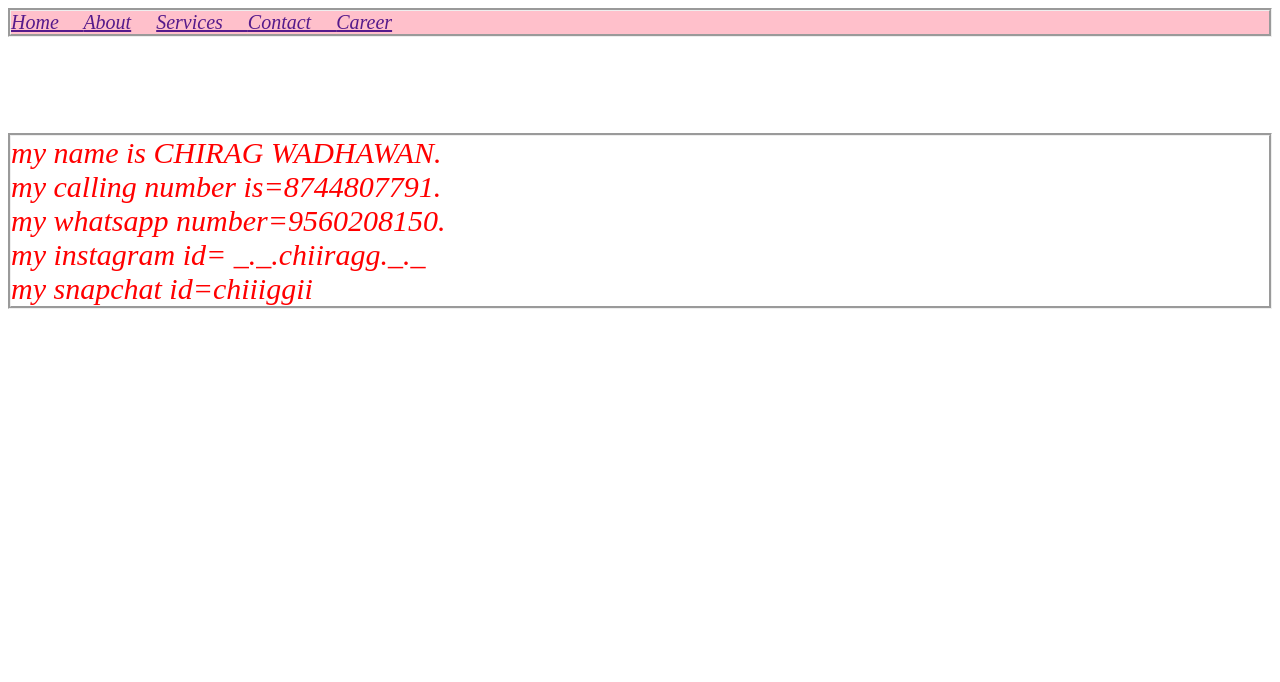
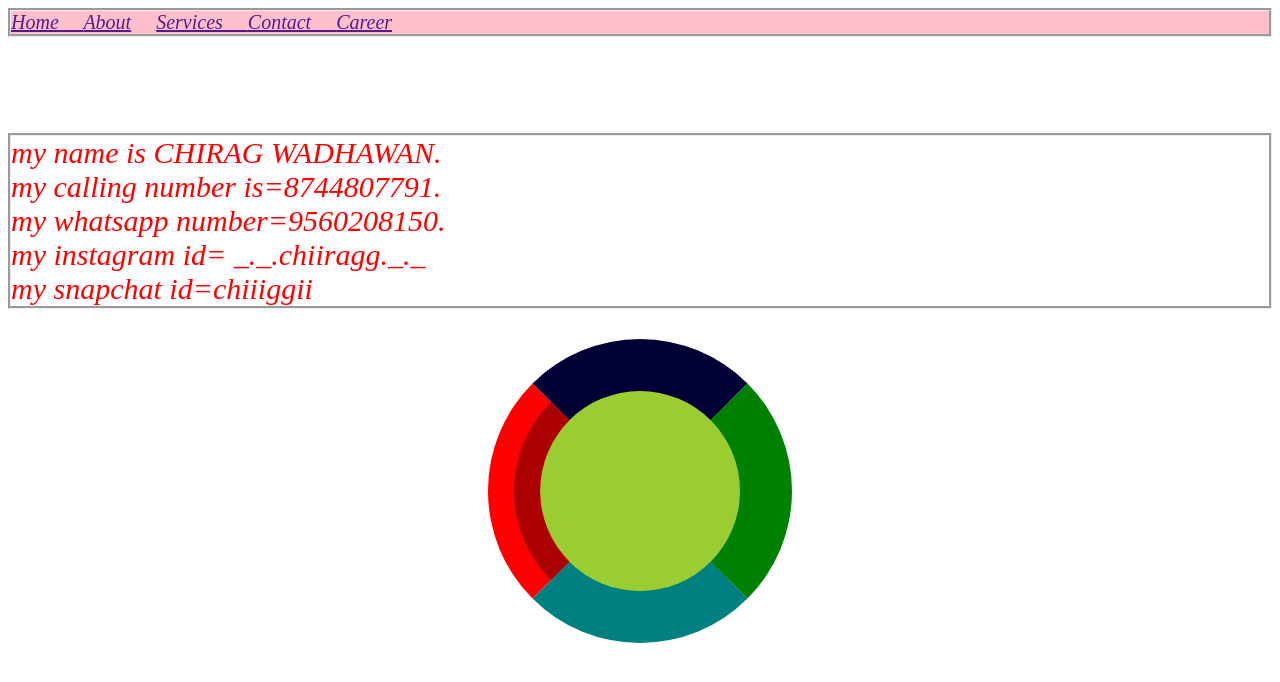
Before and after one commit to chiggi123/training, a plain HTML site: page index.html in a window 1280 px wide. Drawn offline with Linux system fonts and the light colour scheme.

Commit message:
Add files via upload

```diff
--- a/index.html
+++ b/index.html
@@ -5,14 +5,14 @@
     <style>
            .heading
            {
-             color:blue;
+             color:rgb(0, 0, 0);
             text-align:center;
             font-style:italic;
            }
            .content
            {
               text-align:justify;
-color:red;
+color:rgb(255, 0, 0);
 font-size: 30px;
 font-style: italic;
 border: groove;
@@ -25,6 +25,23 @@ word-spacing:20px;
 border:groove;
 font-style:italic;
 font-size:20px;
+}
+.round-div{
+    height:200px;
+    width: 200px;
+    background-color:yellowgreen;
+    margin:auto;
+    margin-bottom:100px;
+    border:52px inset darkblue;
+    border-radius:50%;
+    border-left-color:red;
+    border-right-color:green;
+    border-bottom-color:teal;
+    border-left-style:ridge;
+
+
+
+}
 
     </style>
    </head>
@@ -47,5 +64,7 @@ font-size:20px;
     <br>
     my snapchat id=chiiiggii
     </p>
+    <div class="round-div">
+        </div>
 </body>
 </html>
```
